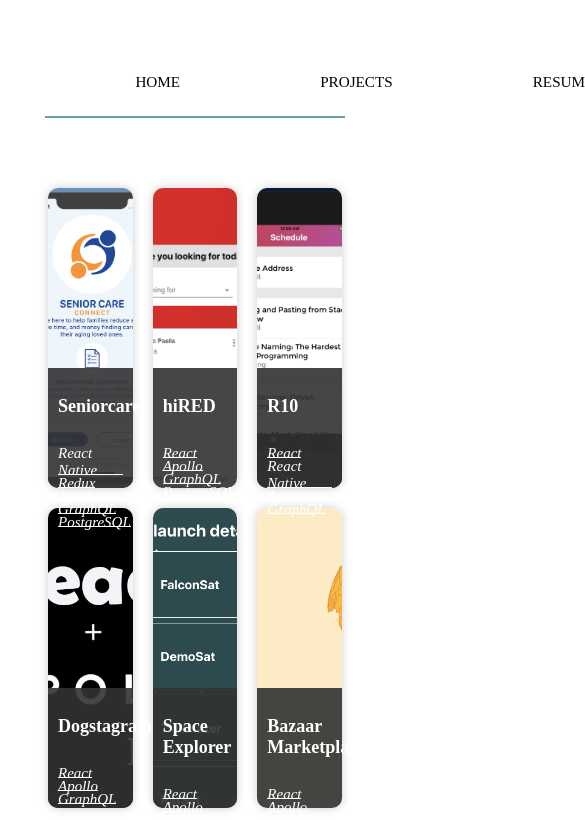
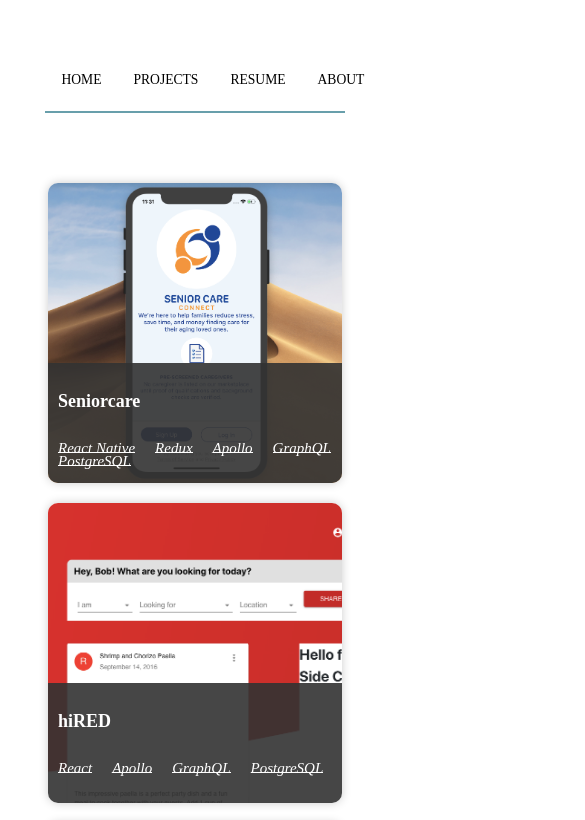
Before and after one commit to JulienAssouline/Website, a Gatsby site: page /Projects in a window 390 px wide. Shown: the top 820 px of the page, 585 px wide, since content can reach past the window. Built offline with nearby package versions, Linux system fonts and the light colour scheme; Gatsby itself is replaced by a stand-in of ours.

Commit message:
responsive styling

```diff
--- a/src/components/header.js
+++ b/src/components/header.js
@@ -5,6 +5,7 @@ import "../styling/styles.css"
 
 import { withPrefix } from 'gatsby'
 
+  console.log(window.innerWidth)
 
 
 const Header = ({ siteTitle }) => (
--- a/src/pages/Projects.js
+++ b/src/pages/Projects.js
@@ -60,7 +60,7 @@ const Projects = () => (
         <ImageComp skills = {[skills.React, skills.Apollo, skills.GraphQL]} text = {'Dogstagram'} img = {dogstagram} link = {"https://github.com/JulienAssouline/Dogstagram"} />
         <ImageComp skills = {[skills.React, skills.Apollo, skills.GraphQL, skills.PostgreSQL, skills.Canvas]} text = {'Space Explorer'} img = {space_explorer} link = {"https://github.com/JulienAssouline/SpaceExplorer"} />
         <ImageComp skills = {[skills.React, skills.Apollo, skills.GraphQL, skills.PostgreSQL, skills.D3]} text = {'Bazaar Marketplace'} img = {bazaar} link = {"http://ec2-35-183-68-196.ca-central-1.compute.amazonaws.com/"} />
-        <ImageComp skills = {[skills.JavaScript, skills.React, skills.D3]} text = {"FiveThirtyEight's endorsement dashboard [Remake]"} img = {FiveThirtyEight} link = {"https://julienassouline.github.io/538_dashboard_remake-/"} />
+        <ImageComp skills = {[skills.JavaScript, skills.React, skills.D3]} text = {"FiveThirtyEight dashboard"} img = {FiveThirtyEight} link = {"https://julienassouline.github.io/538_dashboard_remake-/"} />
         <ImageComp skills = {[skills.JavaScript, skills.Python, skills.D3, skills.REGL]} text = {"CBC Sunshine List"} img = {sunshine_list} link = {"https://www.cbc.ca/news/canada/toronto/search-ontario-s-2017-sunshine-list-for-yourself-1.4590239"} />
         <ImageComp skills = {[skills.JavaScript, skills.D3]} text = {"Chord Diagram Template for Flourish"} img = {chord_diagram} link = {"https://flourish.studio/2018/07/25/how-to-make-a-chord-diagram/"} />
         <ImageComp skills = {[skills.JavaScript, skills.D3]} text = {"Parliament Template for Flourish"} img = {Flourish_Parliament} link = {"https://flourish.studio/2018/07/06/how-to-make-parliament-chart/"} />
--- a/src/pages/index.js
+++ b/src/pages/index.js
@@ -54,13 +54,14 @@ const skills = {
 }
 
 
+
 const IndexPage = () => (
   <Layout>
     <div className = "body-container">
       <div className = "hero-text-container">
       <div className="name">
         <svg height="100" width="1000" style = {{strokeWidth: 2}} stroke="#333"  className="text-line">
-            <text style={{fontWeight: "normal", fontStyle: "normal", fontSize: 70}} x="0" y="80" fill="none" >Hey, I'm Julien Assouline</text>
+            <text className = "name-text" x="0" y="80" fill="none" >Hey, I'm Julien Assouline</text>
           </svg>
       </div>
       <p className = "title-description">I'm a Full Stack Developer passionate about building applications, tools, data visualizations and coding in general to improve peoples lives and make the world a better place. </p>
--- a/src/styling/styles.css
+++ b/src/styling/styles.css
@@ -3,6 +3,18 @@
   grid-template-columns: 1fr 1fr 1fr;
   grid-template-rows: auto;
   justify-content: center;
+}
+
+@media only screen and (max-width: 800px) {
+  .main-container {
+      grid-template-columns: 1fr 1fr;
+  }
+}
+
+@media only screen and (max-width: 600px) {
+  .main-container {
+      grid-template-columns: 1fr;
+  }
 }
 
 
@@ -163,13 +175,8 @@ a {
 
 .header-text-container {
   display: flex;
-  flex-flow: row nowrap;
-  justify-content: space-between;
-  margin: 0 auto;
   max-width: 960;
   padding-top: 20px;
-  padding-left: 20px;
-  padding-right: 20px;
 }
 
 .nav-buttons {
@@ -191,8 +198,6 @@ a {
   font-size: 0.95em;
   text-transform: uppercase;
   padding-top: 20px;
-  padding-right: 20px;
-  padding-left: 20px;
 }
 
 .icon {
@@ -209,9 +214,26 @@ a {
 
 .text-header-container {
     margin: 10px;
-    margin-left: 50px;
-    margin-right: 50px;
+    margin-left: 3em;
+    margin-right: 3em;
 }
+
+@media only screen and (max-width: 900px) {
+  .text-header-container {
+      margin-left: 1em;
+      margin-right: 1em;
+  }
+  .nav-text {
+    font-size: 0.95em;
+  }
+}
+
+@media only screen and (max-width: 600px) {
+  .nav-text {
+    font-size: 0.85em;
+  }
+}
+
 
 .text-header-container:hover {
   background-color: #689fab;
@@ -251,3 +273,21 @@ a {
     fill-opacity: 1;
   }
 }
+
+.name-text {
+  font-weight: normal;
+  font-style: normal;
+  font-size: 70px;
+}
+
+@media only screen and (max-width: 850px) {
+  .name-text {
+    font-size: 50px;
+  }
+}
+
+@media only screen and (max-width: 600px) {
+  .name-text {
+    font-size: 40px;
+  }
+}
```
